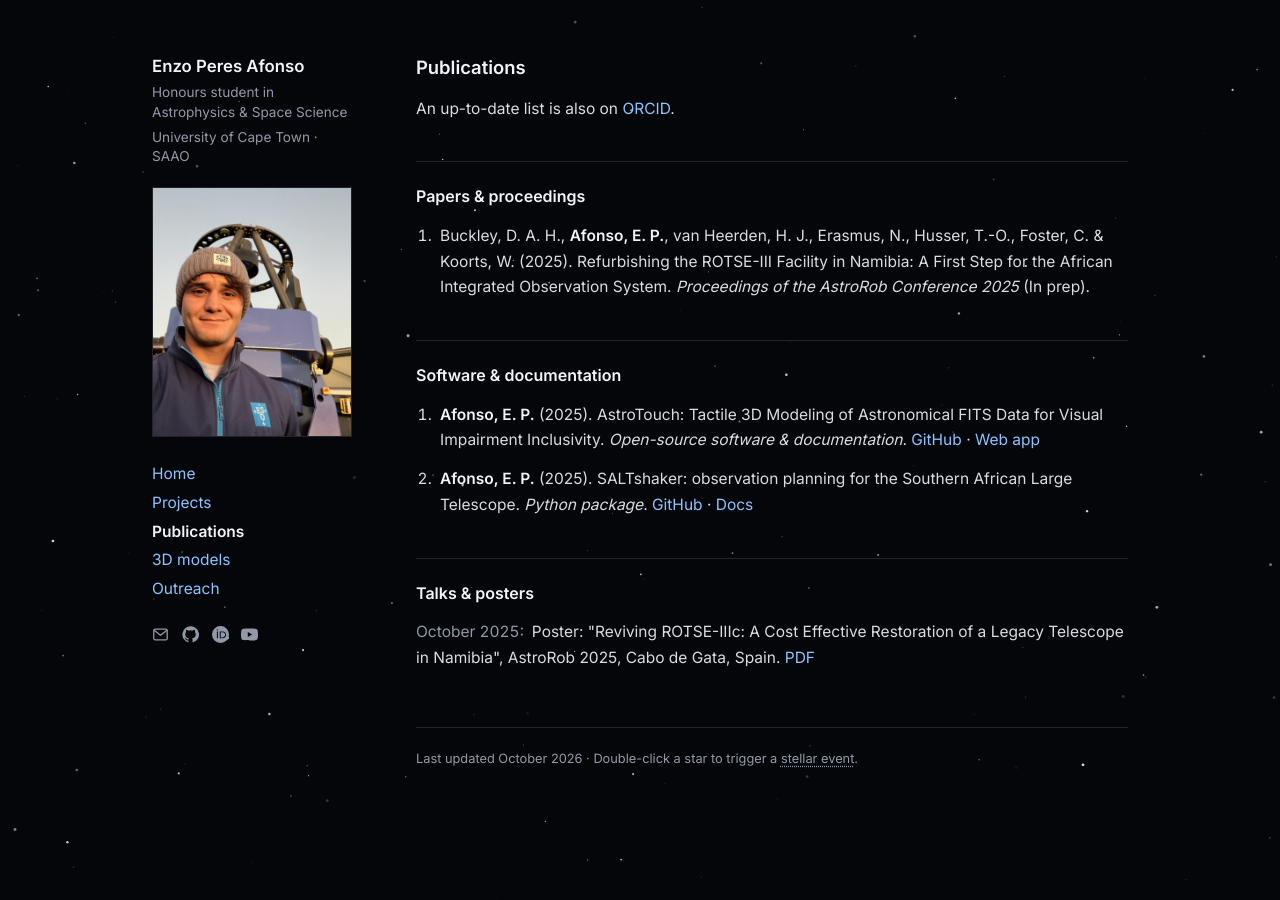
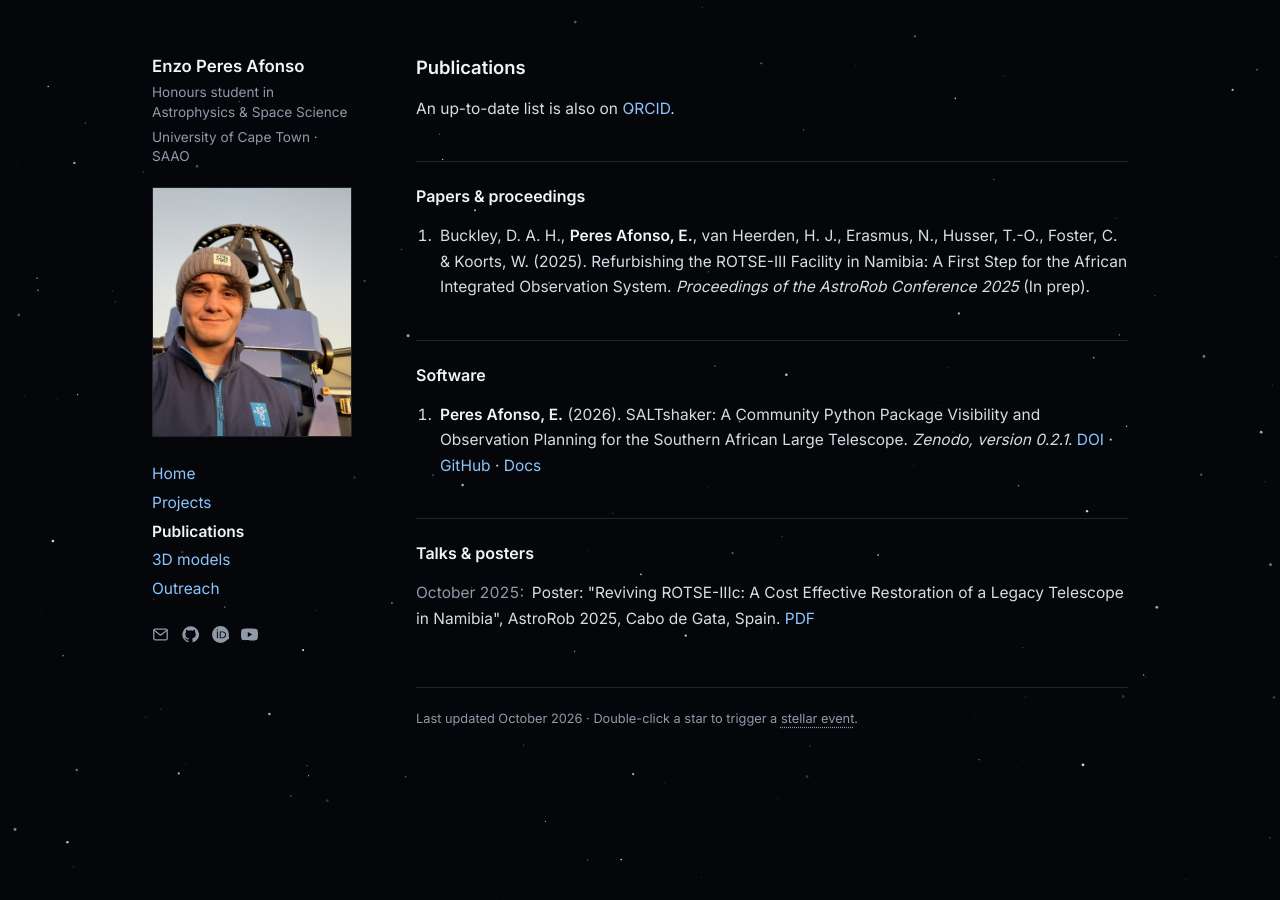
Before and after one commit to enzoperesafonso/enzoperesafonso.github.io, a Jekyll site: the page built from publications.html, in a window 1280 px wide. Built offline with Jekyll 4.4.1, drawn with Linux system fonts in a browser that asks for light colours.

Commit message:
updated DOIs for software

```diff
--- a/_data/projects.yml
+++ b/_data/projects.yml
@@ -128,6 +128,8 @@ items:
         url: https://github.com/enzoperesafonso/SALTshaker
       - label: Docs
         url: https://saltishaker.readthedocs.io/
+      - label: DOI
+        url: https://doi.org/10.5281/zenodo.19878634
 
   - id: fits-viewer
     title: FITS Viewer for PyCharm
@@ -143,7 +145,7 @@ items:
     tags: [Kotlin, IntelliJ Platform, FITS, Astronomy software]
     links:
       - label: JetBrains Marketplace
-        url: https://plugins.jetbrains.com/search?search=FITS%20Viewer
+        url: https://plugins.jetbrains.com/plugin/35259
       - label: Source
         url: https://github.com/enzoperesafonso/charm-fits-viewer
 
--- a/_data/publications.yml
+++ b/_data/publications.yml
@@ -2,7 +2,7 @@
 # Any section with no entries is hidden.
 
 papers:
-  - authors: "Buckley, D. A. H., **Afonso, E. P.**, van Heerden, H. J., Erasmus, N., Husser, T.-O., Foster, C. & Koorts, W."
+  - authors: "Buckley, D. A. H., **Peres Afonso, E.**, van Heerden, H. J., Erasmus, N., Husser, T.-O., Foster, C. & Koorts, W."
     title: >-
       Refurbishing the ROTSE-III Facility in Namibia: A First Step for the
       African Integrated Observation System
@@ -13,24 +13,17 @@ papers:
       # - label: arXiv
       #   url: https://arxiv.org/abs/...
 
+# Only software with a citable record (DOI, ASCL, JOSS). Everything else lives on the Projects page.
 software:
-  - authors: "**Afonso, E. P.**"
+  - authors: "**Peres Afonso, E.**"
     title: >-
-      AstroTouch: Tactile 3D Modeling of Astronomical FITS Data for Visual
-      Impairment Inclusivity
-    venue: Open-source software & documentation
-    year: 2025
+      SALTshaker: A Community Python Package Visibility and Observation
+      Planning for the Southern African Large Telescope
+    venue: Zenodo, version 0.2.1
+    year: 2026
     links:
-      - label: GitHub
-        url: https://github.com/enzoperesafonso/AstroTouch
-      - label: Web app
-        url: https://astrotouch.streamlit.app
-
-  - authors: "**Afonso, E. P.**"
-    title: "SALTshaker: observation planning for the Southern African Large Telescope"
-    venue: Python package
-    year: 2025
-    links:
+      - label: DOI
+        url: https://doi.org/10.5281/zenodo.19878634
       - label: GitHub
         url: https://github.com/enzoperesafonso/SALTshaker
       - label: Docs
--- a/publications.html
+++ b/publications.html
@@ -20,7 +20,7 @@ description: Publications, proceedings, software and talks by Enzo Peres Afonso.
 {%- endif %}
 
 {%- if pubs.software and pubs.software.size > 0 %}
-<h2>Software &amp; documentation</h2>
+<h2>Software</h2>
 <ol class="refs">
   {%- for p in pubs.software %}
   <li>{{ p.authors | markdownify | remove: '<p>' | remove: '</p>' | strip }} ({{ p.year }}). {{ p.title | strip }}. <em>{{ p.venue }}</em>.{% if p.links and p.links.size > 0 %} {% include links.html links=p.links %}{% endif %}</li>
```
